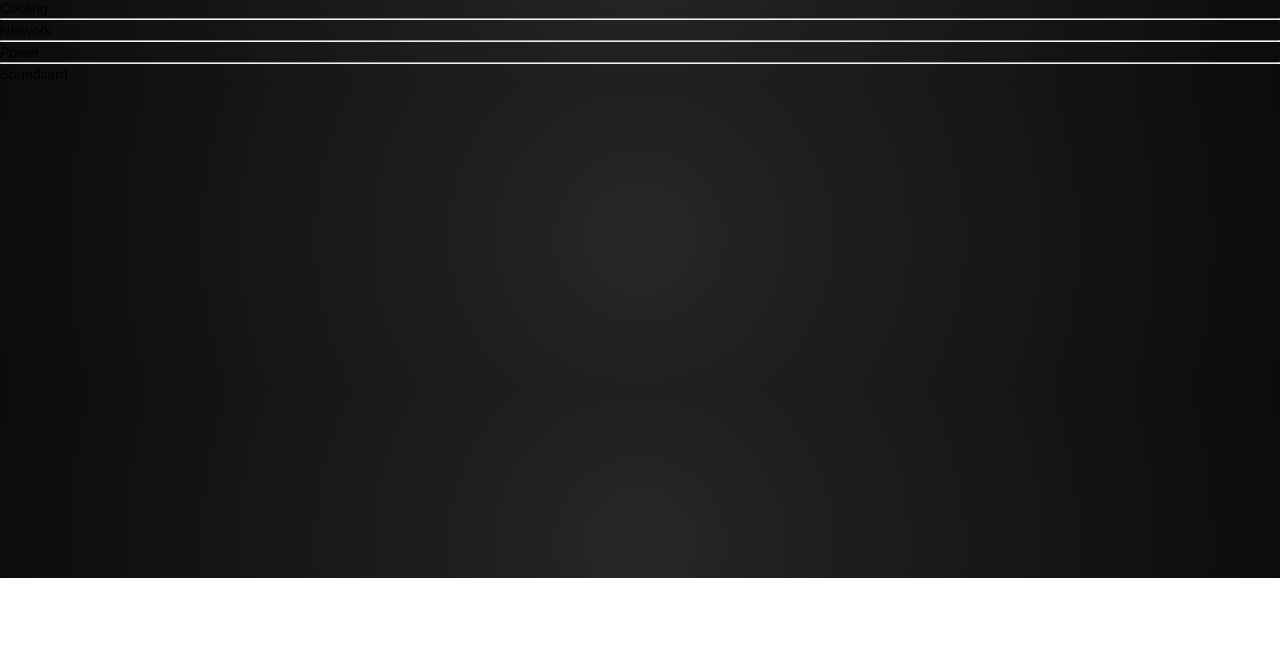
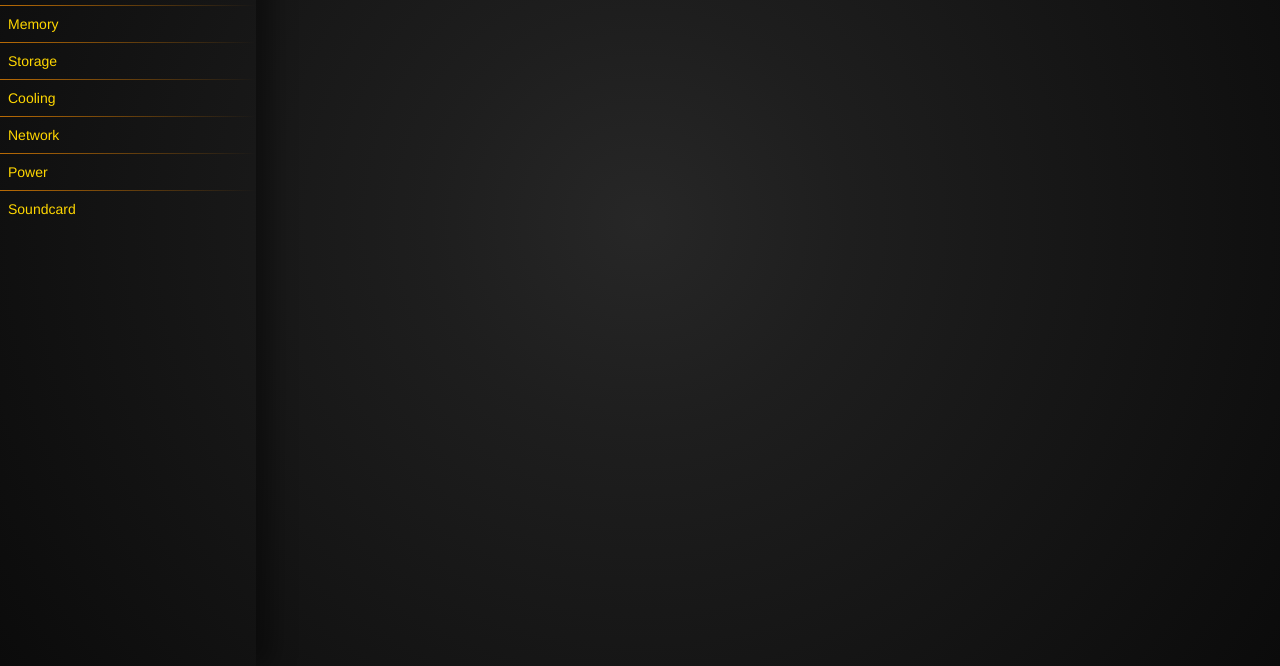
Before and after one commit to 0yvz/Rig-Builder-Pro, a plain HTML site: page index.html in a window 1280 px wide. Shown: the part 222-888 px from the top of the page. Before the commit the page ends 800 px from the top, so only its background shows below. Drawn offline with Linux system fonts and the light colour scheme.

Commit message:
add sidebar style

```diff
--- a/_app/css/main.css
+++ b/_app/css/main.css
@@ -4,3 +4,4 @@
 
 @import "./modules/header.css";
 @import "./modules/resultbox.css";
+@import "./modules/sidebar.css";
```
